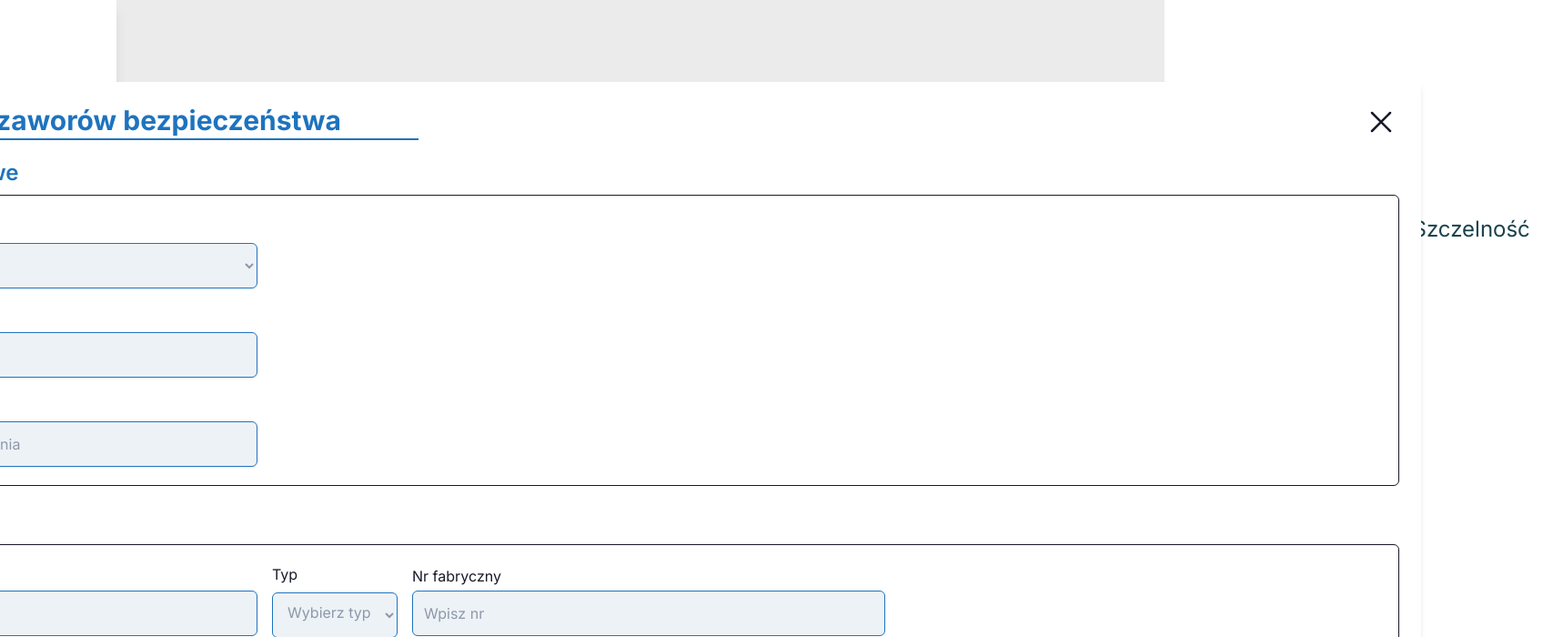
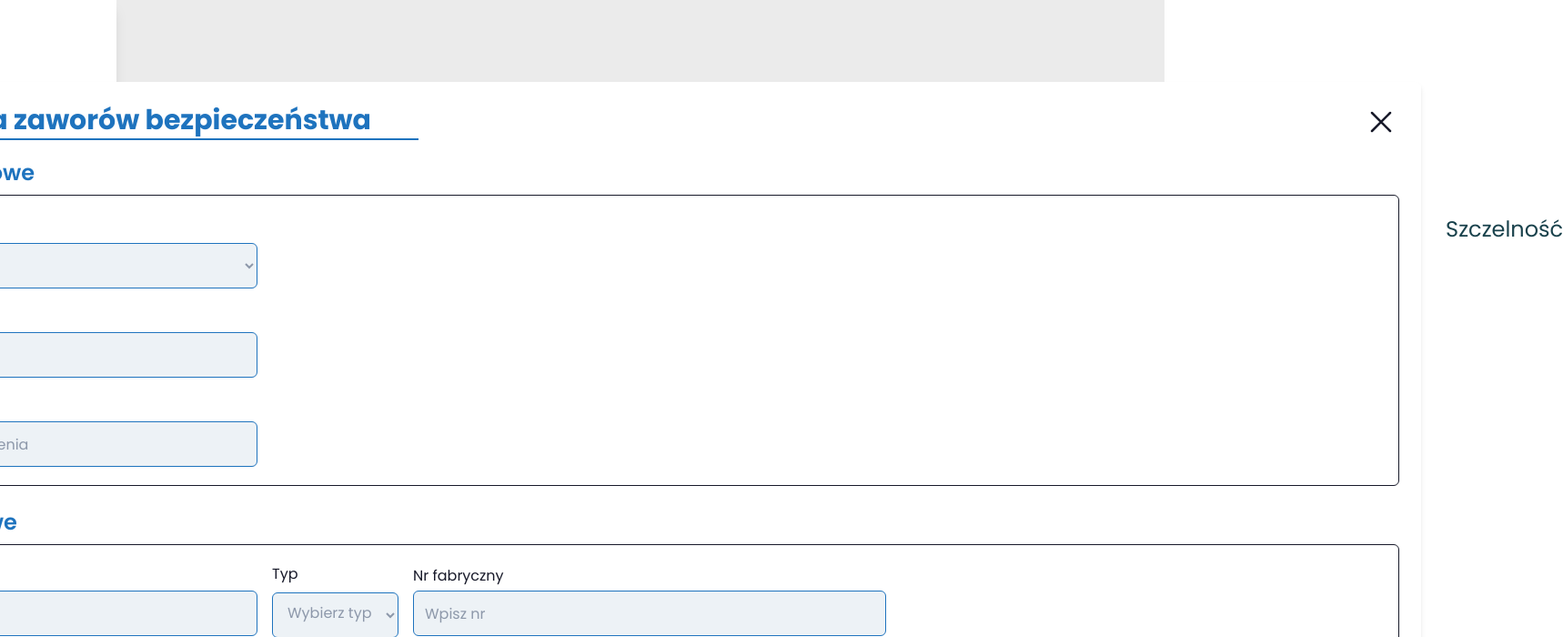
Before and after one commit to CharlesSquirel/chillair-protocols, a Next.js app: page /dashboard/valves/add in a window 1280 px wide. Shown: the top 700 px of the page at 91% size, 1718 px wide, since content can reach past the window. Built offline with nearby package versions, Linux system fonts and the light colour scheme.

Commit message:
Feat: Refactor deploymeny error with fonts

```diff
--- a/app/dashboard/valves/[id]/page.tsx
+++ b/app/dashboard/valves/[id]/page.tsx
@@ -8,10 +8,9 @@ import ProtocolField from "@/components/ProtocolField/ProtocolField";
 import ProtocolHeader from "@/components/ProtocolHeader/ProtocolHeader";
 import ProtocolTable from "@/components/ProtocolTable/ProtocolTable";
 import ProtocolUserSign from "@/components/ProtocolUserSign/ProtocolUserSign";
-import { deleteValve } from "@/utils/actions/deleteValve";
 import getValve from "@/utils/actions/getValve";
 import { formatDateToString } from "@/utils/helpers/formatDateToString";
-import { inter } from "app/layout";
+import { inter } from "lib/font";
 
 interface ValveProtocolProps {
   params: {
--- a/app/layout.tsx
+++ b/app/layout.tsx
@@ -1,14 +1,10 @@
 import type { Metadata } from "next";
-import { Poppins, Inter } from "next/font/google";
+import { Poppins } from "next/font/google";
 import "./globals.css";
+import { inter } from "lib/font";
 
 // const inter = Inter({ subsets: ['latin'] });
 const poppins = Poppins({
-  subsets: ["latin"],
-  weight: ["400", "500", "600", "700"],
-});
-
-export const inter = Inter({
   subsets: ["latin"],
   weight: ["400", "500", "600", "700"],
 });
@@ -26,7 +22,7 @@ export default function RootLayout({
   return (
     <html lang="pl" data-theme="corporate">
       <body
-        className={`${poppins.className} ${inter.className} flex-colr flex h-screen w-screen items-center justify-center bg-gray`}
+        className={`${poppins.className} ${inter.className} flex h-screen w-screen flex-col items-center justify-center bg-gray`}
       >
         {children}
       </body>
--- /dev/null
+++ b/lib/font.ts
@@ -0,0 +1,6 @@
+import { Inter } from "next/font/google";
+
+export const inter = Inter({
+  subsets: ["latin"],
+  weight: ["400", "500", "600", "700"],
+});
```
